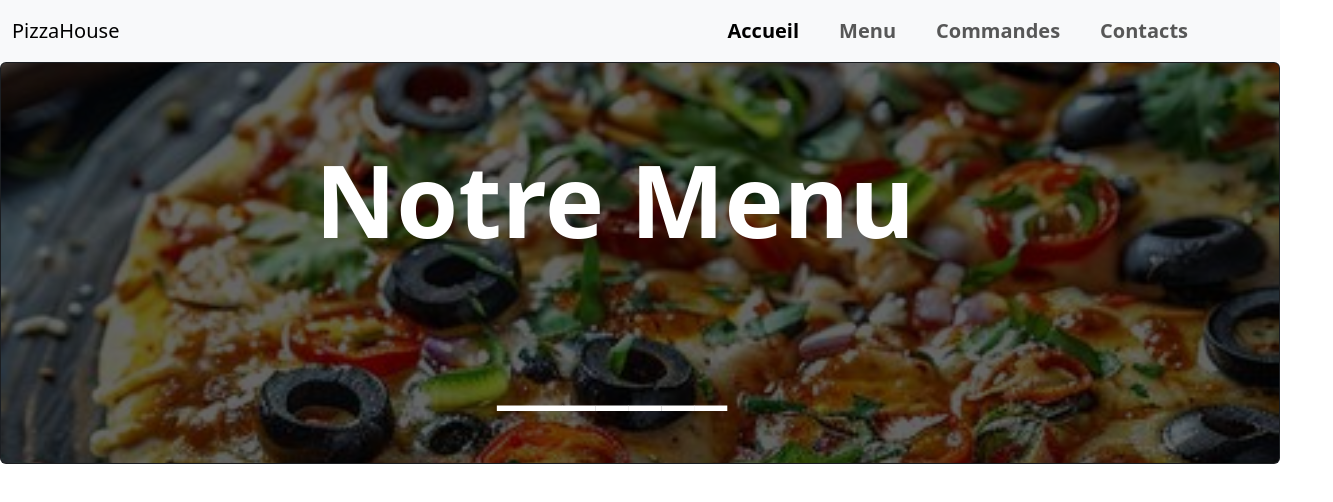
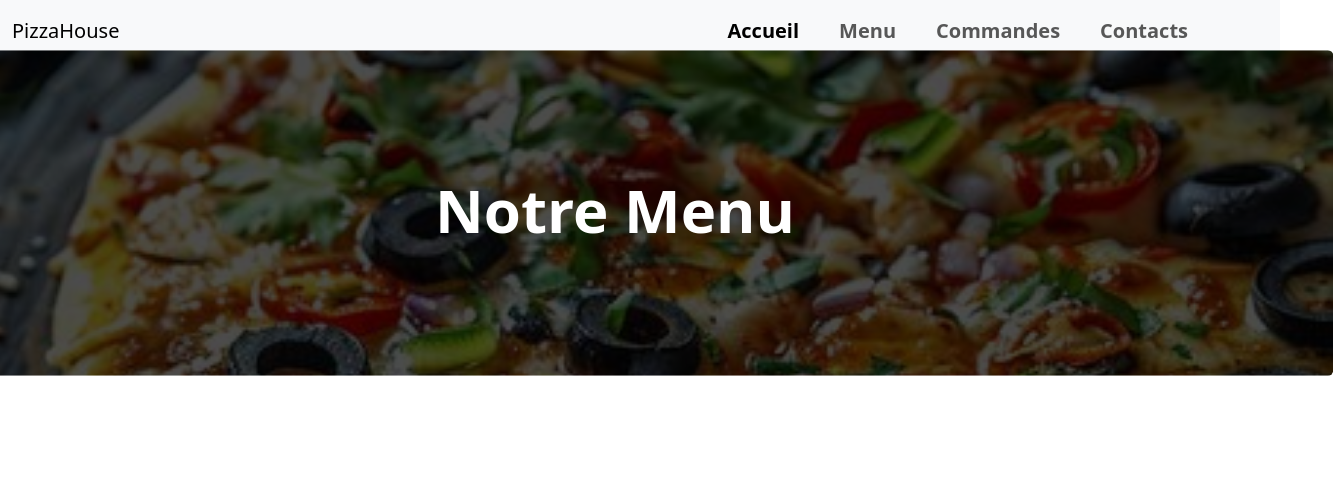
Before and after one commit to Ambdulghaffar/React_Restaurant_Website, a React (Vite) app: page /menu in a window 1280 px wide. Shown: the top 502 px of the page, 1333 px wide, since content can reach past the window. Built offline with nearby package versions, Linux system fonts and the light colour scheme.

Commit message:
Menu page commit

```diff
--- a/src/components/Carousel/Carousel.jsx
+++ b/src/components/Carousel/Carousel.jsx
@@ -9,10 +9,10 @@ function Carousel() {
 <div id="carouselExampleInterval" class="carousel slide" data-bs-ride="carousel">
   <div class="carousel-inner">
     <div class="carousel-item active" data-bs-interval="10000">
-      <Cards img={Pizza1}  alt="Pizza1" cardtitle1="Pizza de" cardtitle2="Qualité" cardtext1="Nous utilisons uniquement les meilleurs ingrédients pour " cardtext2="préparer des pizzas uniques pour nos clients." cardbutton="Voir notre Menu"/>
+      <Cards img={Pizza1} shomotion={false} alt="Pizza1" cardtitle1="Pizza de" cardtitle2="Qualité" cardtext1="Nous utilisons uniquement les meilleurs ingrédients pour " cardtext2="préparer des pizzas uniques pour nos clients." cardbutton="Voir notre Menu"/>
     </div>
     <div class="carousel-item" data-bs-interval="2000">
-      <Cards img={Pizza2} alt="Pizza2" cardtitle1="Pizza" cardtitle2="Parfait" cardtext1="Vivez le goût d'une pizza parfaite chez " cardtext2="PizzaHouse, l'un des meilleurs restaurants!" cardbutton="Voir notre Menu"/>
+      <Cards img={Pizza2} shomotion={false} alt="Pizza2" cardtitle1="Pizza" cardtitle2="Parfait" cardtext1="Vivez le goût d'une pizza parfaite chez " cardtext2="PizzaHouse, l'un des meilleurs restaurants!" cardbutton="Voir notre Menu"/>
     </div>
   </div>
   <button class="carousel-control-prev" type="button" data-bs-target="#carouselExampleInterval" data-bs-slide="prev">
--- /dev/null
+++ b/src/components/cards/BannerZoom.jsx
@@ -0,0 +1,28 @@
+import React from "react";
+import Cards from "../../components/cards/Cards";
+import banner2 from "../../assets/banner2.jpg";
+
+function BannerZoom({title}) {
+  return (
+    <div>
+      <Cards
+        img={banner2}
+        cardtitle1={title}
+        cardTitleStyle={{
+          marginRight: "150px",
+          fontSize: "60px",
+          textAlign: "center",
+          marginTop: "35px",
+        }}
+        cardImgStyle={{
+          height: "300px",
+          objectFit: "cover",
+          filter: "brightness(0.3)",
+        }}
+        showbutton={false}
+      />
+    </div>
+  );
+}
+
+export default BannerZoom;
--- a/src/components/cards/Cards.jsx
+++ b/src/components/cards/Cards.jsx
@@ -1,5 +1,5 @@
 import ButtonCards from "./ButtonCards";
-
+import { motion } from "framer-motion";
 
 function Cards({
   img,
@@ -15,30 +15,52 @@ function Cards({
   cardstyletext1,
   cardbutton,
   cardstylebutton,
-  showbutton
+  showbutton,
+  shomotion = true
 }) {
   return (
     <div>
-      <div className="card text-bg-dark" style={{...cardstyle}} >
-        <img
-          src={img}
-          class="card-img"
-          alt={alt}
-          style={{ height: "700px", objectFit: "cover",...cardImgStyle }}
-        />
+      <div className="card text-bg-dark" style={{ ...cardstyle }}>
+        {shomotion ? (
+          <motion.img
+            src={img}
+            class="card-img"
+            alt={alt}
+            style={{ height: "700px", objectFit: "cover", ...cardImgStyle }}
+            animate={{ scale: [1, 1.1, 1] }} //Fait un zoom progressif de 1 à 1.1 puis revient à 1.
+            transition={{ duration: 15, repeat: Infinity, ease: "easeInOut" }} // Zoom en boucle
+          />
+        ) : (
+          <img
+            src={img}
+            class="card-img"
+            alt={alt}
+            style={{ height: "700px", objectFit: "cover", ...cardImgStyle }}
+          />
+        )}
         <div
           class="card-img-overlay"
-          style={{ marginTop: " 60px ", marginLeft: "100px",...cardBodyStyle}}
+          style={{ marginTop: " 60px ", marginLeft: "100px", ...cardBodyStyle }}
         >
-          <h5 class="card-title fw-bold" style={{ fontSize: "120px", ...cardTitleStyle  }}>
+          <h5
+            class="card-title fw-bold"
+            style={{ fontSize: "120px", ...cardTitleStyle }}
+          >
             {cardtitle1} <br /> {cardtitle2}
           </h5>
-          <p class="card-text mt-5 mb-5 fw-bold fw-lighter" style={{...cardstyletext1}}>
+          <p
+            class="card-text mt-5 mb-5 fw-bold fw-lighter"
+            style={{ ...cardstyletext1 }}
+          >
             {cardtext1} <br /> {cardtext2}
           </p>
           <p class="card-text">
             <small>
-              <ButtonCards showbutton={showbutton} cardbutton={cardbutton} cardstylebutton={cardstylebutton}/>
+              <ButtonCards
+                showbutton={showbutton}
+                cardbutton={cardbutton}
+                cardstylebutton={cardstylebutton}
+              />
             </small>
           </p>
         </div>
@@ -47,4 +69,5 @@ function Cards({
   );
 }
 
+
 export default Cards;
--- a/src/pages/Home/Home.jsx
+++ b/src/pages/Home/Home.jsx
@@ -1,5 +1,4 @@
 import React from "react";
-import Banner from "../../components/header/Banner";
 import salade from "../../assets/salade.jpg";
 import burger from "../../assets/burger.jpg";
 import pizza3 from "../../assets/pizza3.jpg";
@@ -20,8 +19,7 @@ import { PiHamburgerBold } from "react-icons/pi";
 import { CiIceCream } from "react-icons/ci";
 import { GiTacos } from "react-icons/gi";
 import Footer from "../../components/header/Footer";
-
-
+import Banner from "../../components/cards/Banner";
 
 function Home() {
   return (
@@ -54,8 +52,8 @@ function Home() {
           </div>
         </div>
         <Cards
+          shomotion={false}
           img={banner1}
-          showmotion={false}
           cardtitle1="Best atmosphere"
           cardtext1="PizzaHouse is the place of the best"
           cardtext2="pizza and high-quality service."
@@ -117,12 +115,13 @@ function Home() {
         </div>
       </div>
       <Cards
+        shomotion={false}
         img={banner2}
         cardtitle1="PizzaHouse - delicieuses Pizzas Livrées"
         cardtext1="Commendez en ligne, savourez chez vous"
         cardstyletext1={{
-          marginLeft:"310px",
-          fontSize:"20px"
+          marginLeft: "310px",
+          fontSize: "20px",
         }}
         cardTitleStyle={{
           marginRight: "150px",
@@ -137,10 +136,10 @@ function Home() {
         }}
         cardbutton="Commander"
         cardstylebutton={{
-          marginLeft:"390px"
+          marginLeft: "390px",
         }}
       />
-      <Footer/>
+      <Footer />
     </>
   );
 }
--- a/src/pages/Menu/Menu.jsx
+++ b/src/pages/Menu/Menu.jsx
@@ -1,38 +1,11 @@
 import React from "react";
-import Header from "../../components/header/Header";
-import Cards from "../../components/cards/Cards";
-import banner2 from "../../assets/banner2.jpg";
+import BannerZoom from "../../components/cards/BannerZoom";
+
 
 function Menu() {
   return (
     <>
-      <Cards
-        img={banner2}
-        cardtitle1="Notre Menu"
-        cardtext1="_______"
-        cardstyletext1={{
-          marginLeft: "380px",
-          fontSize: "80px",
-        }}
-
-        cardTitleStyle={{
-          marginRight: "150px",
-          fontSize: "100px",
-          textAlign: "center",
-          fontFamily:""
-        }}
-        cardImgStyle={{
-          height: "400px",
-          objectFit: "cover",
-          filter: "brightness(0.4)",
-        }}
-        cardbutton="Commander"
-        cardstylebutton={{
-          marginLeft: "390px",
-        }}
-        showbutton={false}
-
-      />
+    <BannerZoom title="Notre Menu"/>
     </>
   );
 }
```
Also changed, not shown: src/components/cards/Banner.jsx (renamed from src/components/header/Banner.jsx).
